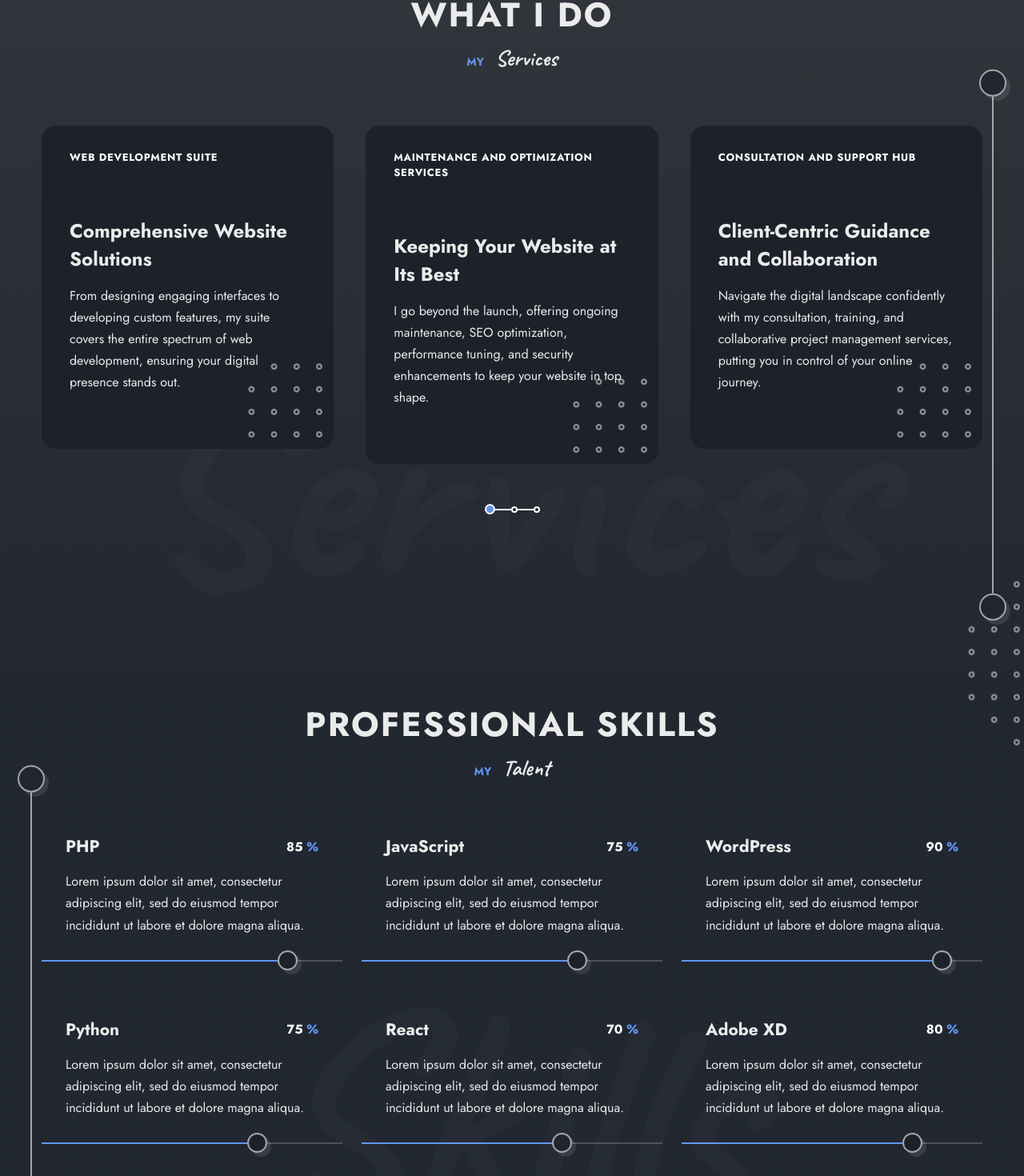
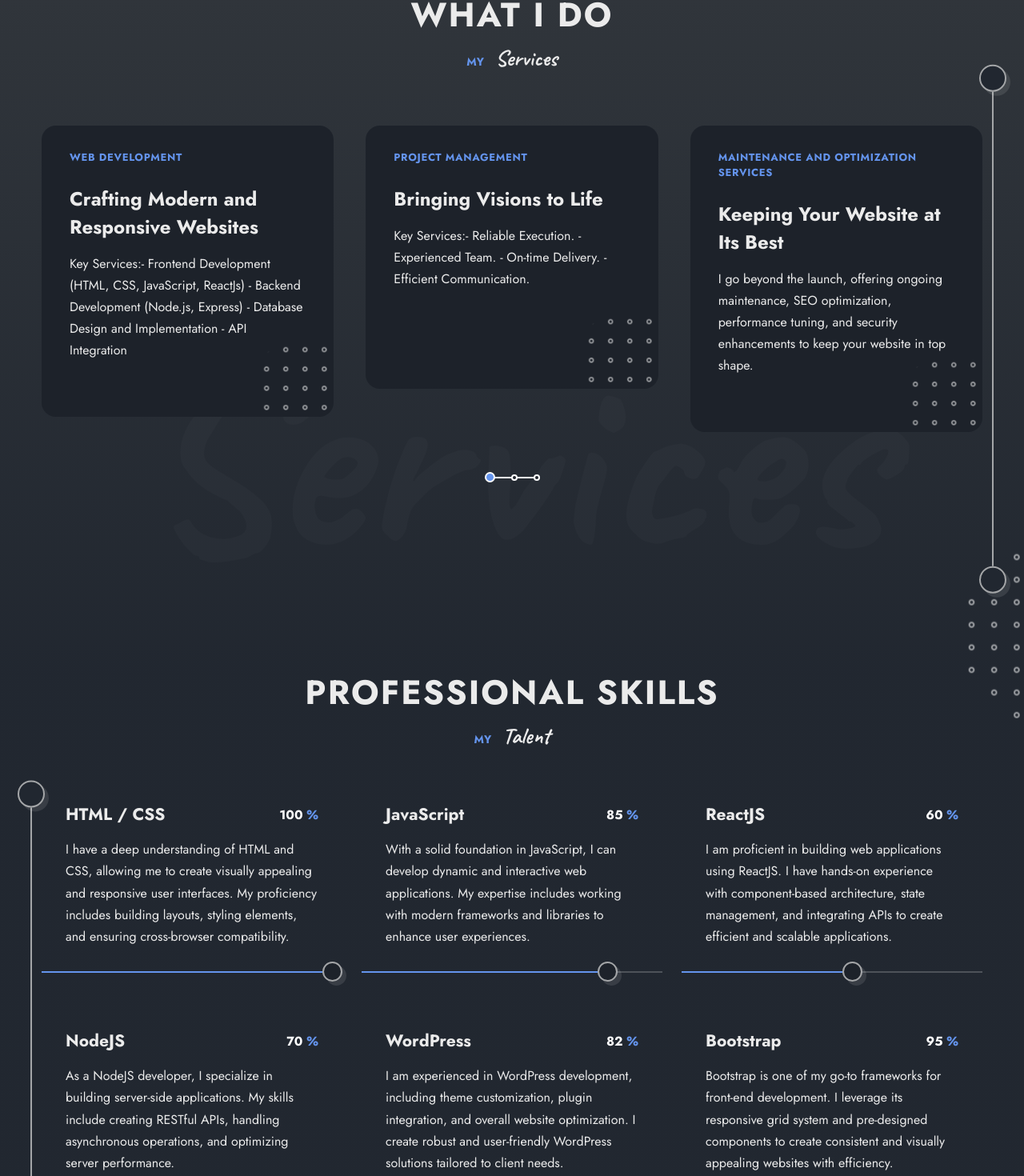
Before and after one commit to rolix202/my_portfolio, a React (Vite) app: page /#home in a window 1280 px wide. Shown: the part 1062-2532 px from the top of the page at 80% size. Built offline with nearby package versions, Linux system fonts and the light colour scheme.

Commit message:
updated my info

```diff
--- a/src/App.css
+++ b/src/App.css
@@ -283,8 +283,8 @@ z-index: 1;
 .c_shape{
   right: -24px;
   bottom: -24px;
-  width: 141px;
-  height: 141px;
+  width: 120px;
+  height: 120px;
 
 }
 .section_deco{
--- a/src/Data.jsx
+++ b/src/Data.jsx
@@ -53,88 +53,91 @@ export const links = [
 export const services = [
   {
     id: 1,
-    name: 'Web Development Suite',
-    title: 'Comprehensive Website Solutions',
+    name: 'Web Development',
+    title: 'Crafting Modern and Responsive Websites',
     description:
-      'From designing engaging interfaces to developing custom features, my suite covers the entire spectrum of web development, ensuring your digital presence stands out.',
+      'Key Services:- Frontend Development (HTML, CSS, JavaScript, ReactJs) - Backend Development (Node.js, Express) - Database Design and Implementation - API Integration',
   },
   {
     id: 2,
+    name: ' Project Management ',
+    title: ' Bringing Visions to Life ',
+    description:
+      ' Key Services:- Reliable Execution. - Experienced Team. - On-time Delivery. - Efficient Communication. ',
+  },
+  {
+    id: 3,
     name: '  Maintenance and Optimization Services ',
     title: ' Keeping Your Website at Its Best ',
     description:
       'I go beyond the launch, offering ongoing maintenance, SEO optimization, performance tuning, and security enhancements to keep your website in top shape.',
   },
-  {
-    id: 3,
-    name: ' Consultation and Support Hub ',
-    title: ' Client-Centric Guidance and Collaboration ',
-    description:
-      ' Navigate the digital landscape confidently with my consultation, training, and collaborative project management services, putting you in control of your online journey. ',
-  },
+
   {
     id: 4,
-    name: ' Advertising ',
-    title: ' Google Ads ',
+    name: ' E-commerce Solutions ',
+    title: ' Robust E-commerce Platforms ',
     description:
-      ' Advertising services include: Google search result pages, gmails, YouTube and other websites participated in Google Ads program. ',
+      'Key Services:- Platform Setup (WordPress, Shopify, WooCommerce). - Payment Gateway Integration. - Custom Feature Development. ',
   },
   {
     id: 5,
-    name: ' Music Writing ',
-    title: ' Sound Track ',
+    name: ' Coaching ',
+    title: ' Personalized Development Training ',
     description:
-      'Music copying, writing, creating, transcription and composition services.',
+      'Key Coaching Areas:- Programming Fundamentals. - Web Development Technologies (HTML, CSS, BOOTSTRAP, MERN STACK etc). - Best Coding Practices.',
   },
 ];
 
 export const skills = [
     {
       id: 1,
-    name: 'PHP',
-    percentage: 85,
+      name: 'HTML / CSS',
+      percentage: 100,
       description:
-      'Lorem ipsum dolor sit amet, consectetur adipiscing elit, sed do eiusmod tempor incididunt ut labore et dolore magna aliqua.',
+        'I have a deep understanding of HTML and CSS, allowing me to create visually appealing and responsive user interfaces. My proficiency includes building layouts, styling elements, and ensuring cross-browser compatibility.',
     },
-
     {
       id: 2,
       name: 'JavaScript',
-    percentage: 75,
+      percentage: 85,
       description:
-      'Lorem ipsum dolor sit amet, consectetur adipiscing elit, sed do eiusmod tempor incididunt ut labore et dolore magna aliqua.',
+        'With a solid foundation in JavaScript, I can develop dynamic and interactive web applications. My expertise includes working with modern frameworks and libraries to enhance user experiences.',
     },
-
     {
       id: 3,
-    name: 'WordPress',
-    percentage: 90,
+      name: 'ReactJS',
+      percentage: 60,
       description:
-      'Lorem ipsum dolor sit amet, consectetur adipiscing elit, sed do eiusmod tempor incididunt ut labore et dolore magna aliqua.',
+        'I am proficient in building web applications using ReactJS. I have hands-on experience with component-based architecture, state management, and integrating APIs to create efficient and scalable applications.',
     },
-
     {
       id: 4,
-    name: 'Python',
-    percentage: 75,
+      name: 'NodeJS',
+      percentage: 70,
       description:
-      'Lorem ipsum dolor sit amet, consectetur adipiscing elit, sed do eiusmod tempor incididunt ut labore et dolore magna aliqua.',
+        'As a NodeJS developer, I specialize in building server-side applications. My skills include creating RESTful APIs, handling asynchronous operations, and optimizing server performance.',
     },
-
     {
       id: 5,
-    name: 'React',
-    percentage: 70,
+      name: 'WordPress',
+      percentage: 82,
       description:
-      'Lorem ipsum dolor sit amet, consectetur adipiscing elit, sed do eiusmod tempor incididunt ut labore et dolore magna aliqua.',
+        'I am experienced in WordPress development, including theme customization, plugin integration, and overall website optimization. I create robust and user-friendly WordPress solutions tailored to client needs.',
     },
-
     {
       id: 6,
-    name: 'Adobe XD',
-    percentage: 80,
+      name: 'Bootstrap',
+      percentage: 95,
       description:
-      'Lorem ipsum dolor sit amet, consectetur adipiscing elit, sed do eiusmod tempor incididunt ut labore et dolore magna aliqua.',
+        'Bootstrap is one of my go-to frameworks for front-end development. I leverage its responsive grid system and pre-designed components to create consistent and visually appealing websites with efficiency.',
+    },
+    {
+      id: 7,
+      name: 'Tailwind CSS',
+      percentage: 51,
+      description:
+        'I have basic proficiency in Tailwind CSS, utilizing its utility-first approach to streamline the styling process. While still expanding my skills in Tailwind, I can efficiently create clean and maintainable styles.',
     },
 ];
 
@@ -142,7 +145,7 @@ export const projects = [
   {
     id: 1,
     img: Project1,
-    category: 'Branding',
+    category: 'Job',
     title: 'Zorro',
     description:
       'Lorem ipsum dolor sit amet, consectetur adipiscing elit, sed do eiusmod tempor incididunt ut labore et dolore.',
@@ -150,7 +153,7 @@ export const projects = [
   {
     id: 2,
     img: Project2,
-    category: 'UI UX Design',
+    category: 'Volunteer',
     title: 'Gooir',
     description:
       'Lorem ipsum dolor sit amet, consectetur adipiscing elit, sed do eiusmod tempor incididunt ut labore et dolore.',
@@ -158,95 +161,68 @@ export const projects = [
   {
     id: 3,
     img: Project3,
-    category: 'Development',
+    category: 'Personal',
     title: 'Explore',
     description:
       'Lorem ipsum dolor sit amet, consectetur adipiscing elit, sed do eiusmod tempor incididunt ut labore et dolore.',
   },
-  {
-    id: 4,
-    img: Project4,
-    category: 'Photography',
-    title: 'Mozar',
-    description:
-      'Lorem ipsum dolor sit amet, consectetur adipiscing elit, sed do eiusmod tempor incididunt ut labore et dolore.',
-  },
-  {
-    id: 5,
-    img: Project5,
-    category: 'Development',
-    title: 'Stay Fit',
-    description:
-      'Lorem ipsum dolor sit amet, consectetur adipiscing elit, sed do eiusmod tempor incididunt ut labore et dolore.',
-  },
-  {
-    id: 6,
-    img: Project6,
-    category: 'Branding',
-    title: 'Kana',
-    description:
-      'Lorem ipsum dolor sit amet, consectetur adipiscing elit, sed do eiusmod tempor incididunt ut labore et dolore.',
-  },
+
 ];
 
 export const cv = [
   {
     id: 1,
-    title: 'CoderHouse Courses',
-    subtitle: 'Backend Programming',
-    date: '2014 - 2016',
+    title: 'B.SC, Computer Science',
+    subtitle: 'University of Nigeria, Nsukka',
+    date: '2019 - 2022',
     description:
-      'Lorem ipsum dolor sit amet, consectetur adipiscing elit, sed do eiusmod tempor incididunt ut labore et dolore magna aliqua.',
+      'Earned a Bachelor of Science degree in Computer Science from the University of Nigeria, Nsukka. Developed a strong foundation in computer science principles, including algorithms, data structures, and software development.',
+    category: 'education',
+  },
+  {
+    id: 2,
+    title: 'NCE, Computer / Mathematics Education',
+    subtitle: 'Federal College of Education, Eha-amufu',
+    date: '2016 - 2019',
+    description:
+      'Completed a National Certificate in Education (NCE) with a focus on Computer and Mathematics Education at the Federal College of Education, Eha-amufu. Acquired pedagogical skills and expertise in teaching computer and mathematics.',
+    category: 'education',
+  },
+  {
+    id: 3,
+    title: 'Web Development',
+    subtitle: 'Utiva Programming School Course',
+    date: '2022',
+    description:
+      'Successfully completed a comprehensive Web Development course at Utiva Programming School. Acquired practical skills in full-stack web development, including front-end and back-end technologies, and gained hands-on experience in building dynamic and responsive web applications.',
     category: 'education',
   },
 
   {
+    id: 1,
+    title: 'Intern, Web Development',
+    subtitle: 'Enugu Tech Skill project',
+    date: 'Jan 2022 - August 2022',
+    description:
+      'As an intern at Enugu Tech Skill project, I gained practical experience in web development. Worked closely with senior developers to build and maintain web applications. Developed proficiency in HTML, CSS, and JavaScript. Completed tasks such as bug fixing, feature implementation, and participated in team meetings.',
+    category: 'experience',
+  },
+  {
     id: 2,
-    title: 'Lviv National Academy of Arts',
-    subtitle: 'Faculty of Design',
-    date: '2012 - 2014',
+    title: 'Freelance Web Developer',
+    subtitle: 'Self-Employed',
+    date: 'January 2021 - Present',
     description:
-      'Lorem ipsum dolor sit amet, consectetur adipiscing elit, sed do eiusmod tempor incididunt ut labore et dolore magna aliqua.',
-    category: 'education',
+      'Embarked on a freelancing journey to apply and expand my web development skills. Collaborated with clients to understand their requirements and delivered custom website solutions. Developed proficiency in client communication, project management, and problem-solving.',
+    category: 'experience',
   },
-
   {
     id: 3,
-    title: 'IT Future',
-    subtitle: 'High School',
-    date: '2010 - 2012',
+    title: 'Personal Projects',
+    subtitle: 'Various',
+    date: 'Ongoing',
     description:
-      'Lorem ipsum dolor sit amet, consectetur adipiscing elit, sed do eiusmod tempor incididunt ut labore et dolore magna aliqua.Lorem ipsum dolor sit amet, consectetur adipiscing elit, sed do eiusmod tempor incididunt ut labore et dolore magna aliqua.',
-    category: 'education',
-  },
-
-  {
-    id: 4,
-    title: 'UI Head & Manager',
-    subtitle: 'Soft Tech Inc.',
-    date: '2020 - PRESENT',
-    description:
-      'Lorem ipsum dolor sit amet, consectetur adipiscing elit, sed do eiusmod tempor incididunt ut labore et dolore magna aliqua.',
-    category: 'experience',
-  },
-
-  {
-    id: 5,
-    title: 'UI / UX Specialist',
-    subtitle: 'Kana Design Studio',
-    date: '2018 - 2020',
-    description:
-      'Lorem ipsum dolor sit amet, consectetur adipiscing elit, sed do eiusmod tempor incididunt ut labore et dolore magna aliqua.',
-    category: 'experience',
-  },
-
-  {
-    id: 6,
-    title: 'Plugins Developer',
-    subtitle: 'Fiverr.com',
-    date: '2016 - 2018',
-    description:
-      'Lorem ipsum dolor sit amet, consectetur adipiscing elit, sed do eiusmod tempor incididunt ut labore et dolore magna aliqua.',
+      'Continuously working on personal projects to enhance my programming skills. Projects include building web applications, experimenting with new technologies, and contributing to open-source projects. This hands-on experience has strengthened my understanding of programming concepts and best practices.',
     category: 'experience',
   },
 ];
--- a/src/component/resume/resume.css
+++ b/src/component/resume/resume.css
@@ -70,3 +70,10 @@
 .resume_description{
     margin-block: 20px 30px;
 }
+
+
+@media screen and (max-width: 576px){
+    .container {
+    max-width: 400px;
+    }
+}
--- a/src/component/services/services.css
+++ b/src/component/services/services.css
@@ -8,10 +8,10 @@
     text-align: center;
 }
 .services_subtitle{
-    color: var(--title-color);
+    color: var(--primary-color);
     font-size: var(--tiny-font-size);
     font-weight: 700;
-    margin-bottom: 65px;
+    margin-bottom: 25px;
     display: block;
 }
 .services_title{
```
Lines whose indentation alone changed are shown as unchanged.
